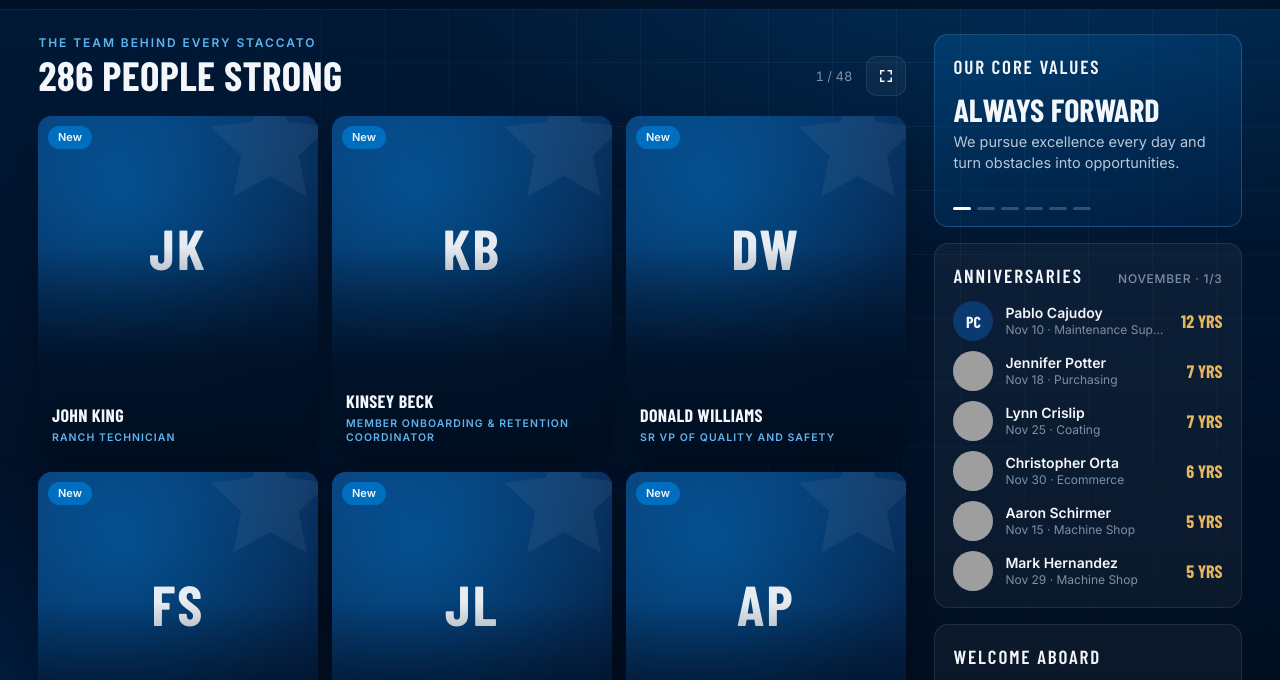
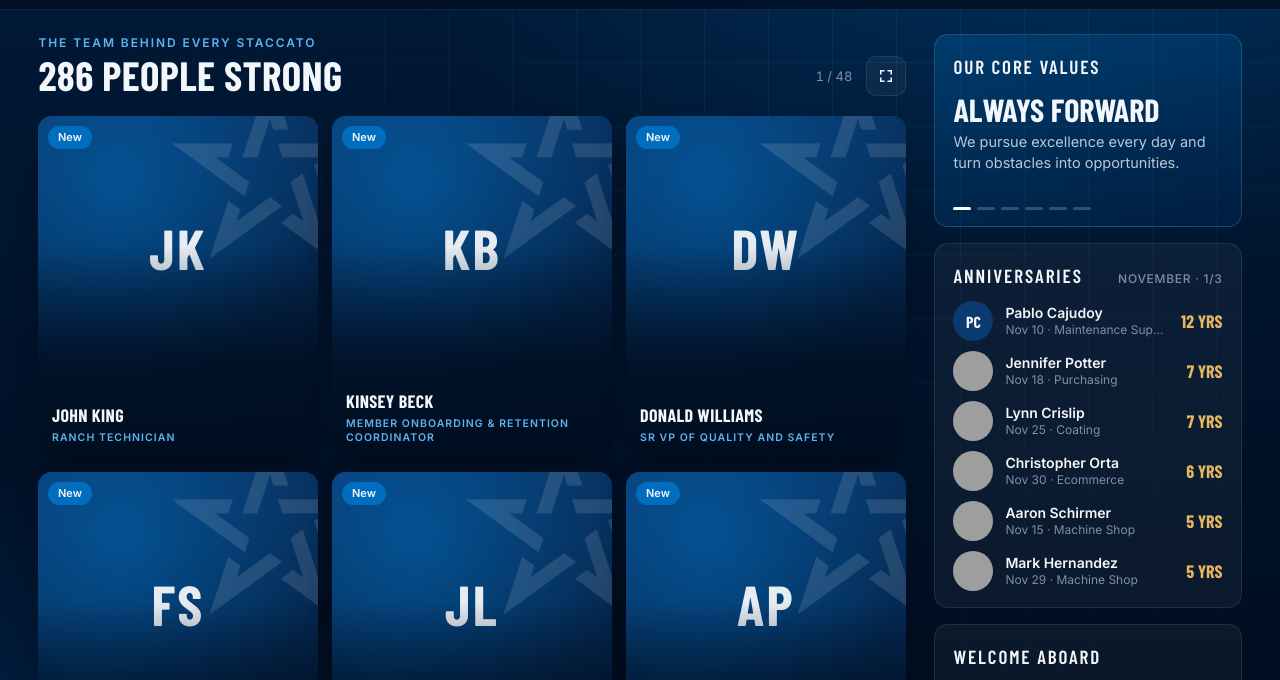
Before and after one commit to staccato-tech/staccato-employee-board, a plain HTML site: page index.html in a window 1280 px wide. Shown: the part 66-746 px from the top of the page. Drawn offline with nearby package versions, Linux system fonts and the light colour scheme; grey boxes are pictures that could not be loaded.

Commit message:
No-photo cards: use the white Staccato star in the corner

```diff
--- a/app.js
+++ b/app.js
@@ -59,7 +59,7 @@
     const svc = e.service && (SERVICE[e.service] || { label: e.service, icon: 'i-medal', cls: 'other' });
     const media = e.photo
       ? `<img class="card-photo" src="${esc(e.photo)}" alt="" loading="lazy" onerror="this.replaceWith(Object.assign(document.createElement('div'),{className:'card-mono',innerHTML:'<span>${esc(initials(e.name))}</span>'}))">`
-      : `<div class="card-mono"><svg><use href="#i-star"/></svg><span>${esc(initials(e.name))}</span></div>`;
+      : `<div class="card-mono"><span>${esc(initials(e.name))}</span></div>`;
     return `
       <article class="card${e.featured ? ' is-featured' : ''}" style="--i:${i}">
         ${media}
--- a/styles.css
+++ b/styles.css
@@ -137,7 +137,12 @@
   font-family: var(--display); font-weight: 700; font-size: clamp(44px, 4.4vw, 72px);
   color: rgba(255, 255, 255, .9); letter-spacing: .04em; margin-bottom: 28%;
 }
-.card-mono svg { position: absolute; right: -18%; top: -14%; width: 70%; height: auto; fill: rgba(255, 255, 255, .05); }
+.card-mono::before {  /* Staccato star, white, cut off at the top-right corner */
+  content: ""; position: absolute; right: -18%; top: -14%; width: 70%; aspect-ratio: 1;
+  background: #fff; opacity: .12;
+  -webkit-mask: url(assets/favicon-512.png) center / contain no-repeat;
+          mask: url(assets/favicon-512.png) center / contain no-repeat;
+}
 
 .card-body { position: absolute; left: 0; right: 0; bottom: 0; padding: 14px 14px 13px; }
 .card-name { margin: 0; font-family: var(--display); font-weight: 700; font-size: clamp(18px, 1.35vw, 24px); line-height: 1.05; text-transform: uppercase; letter-spacing: .02em; }
```
